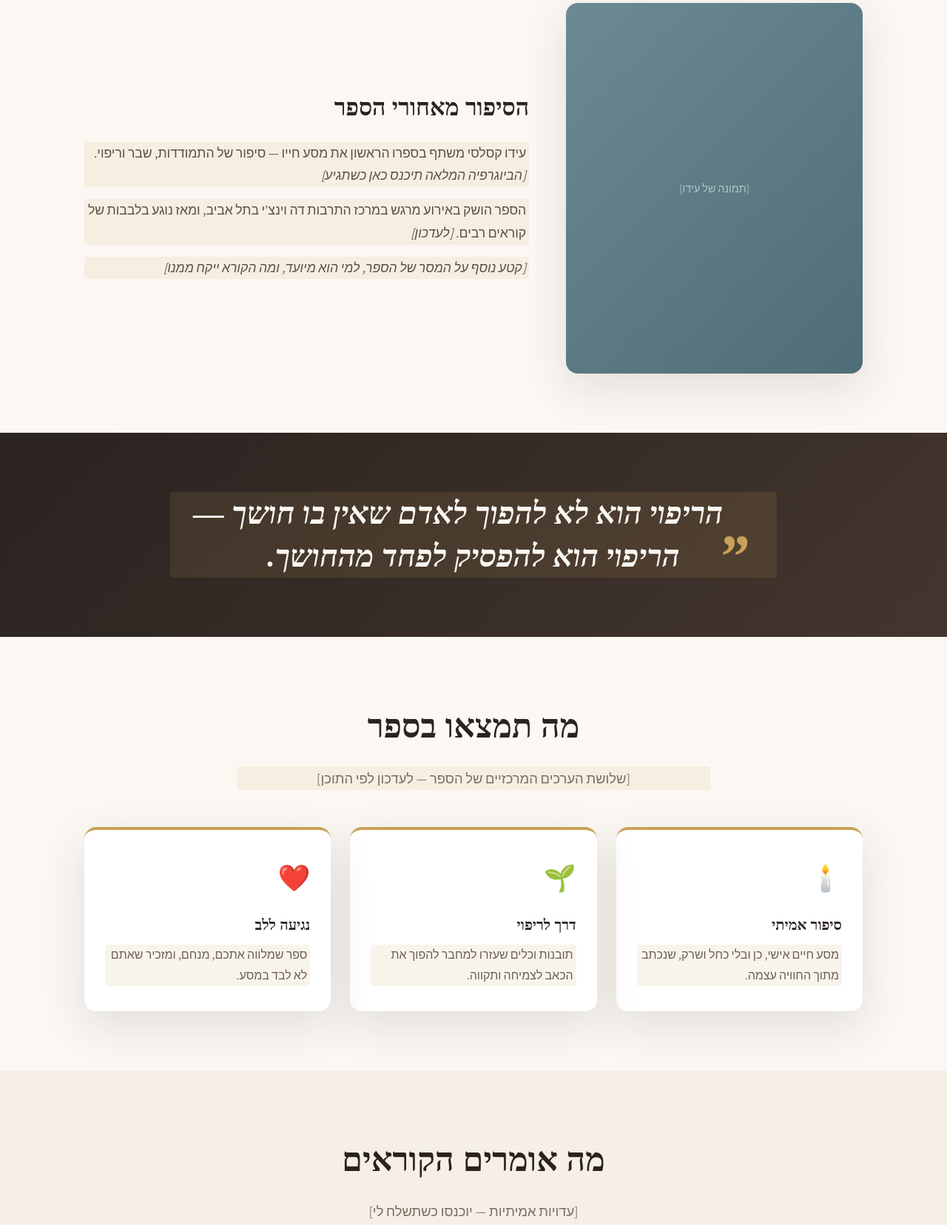
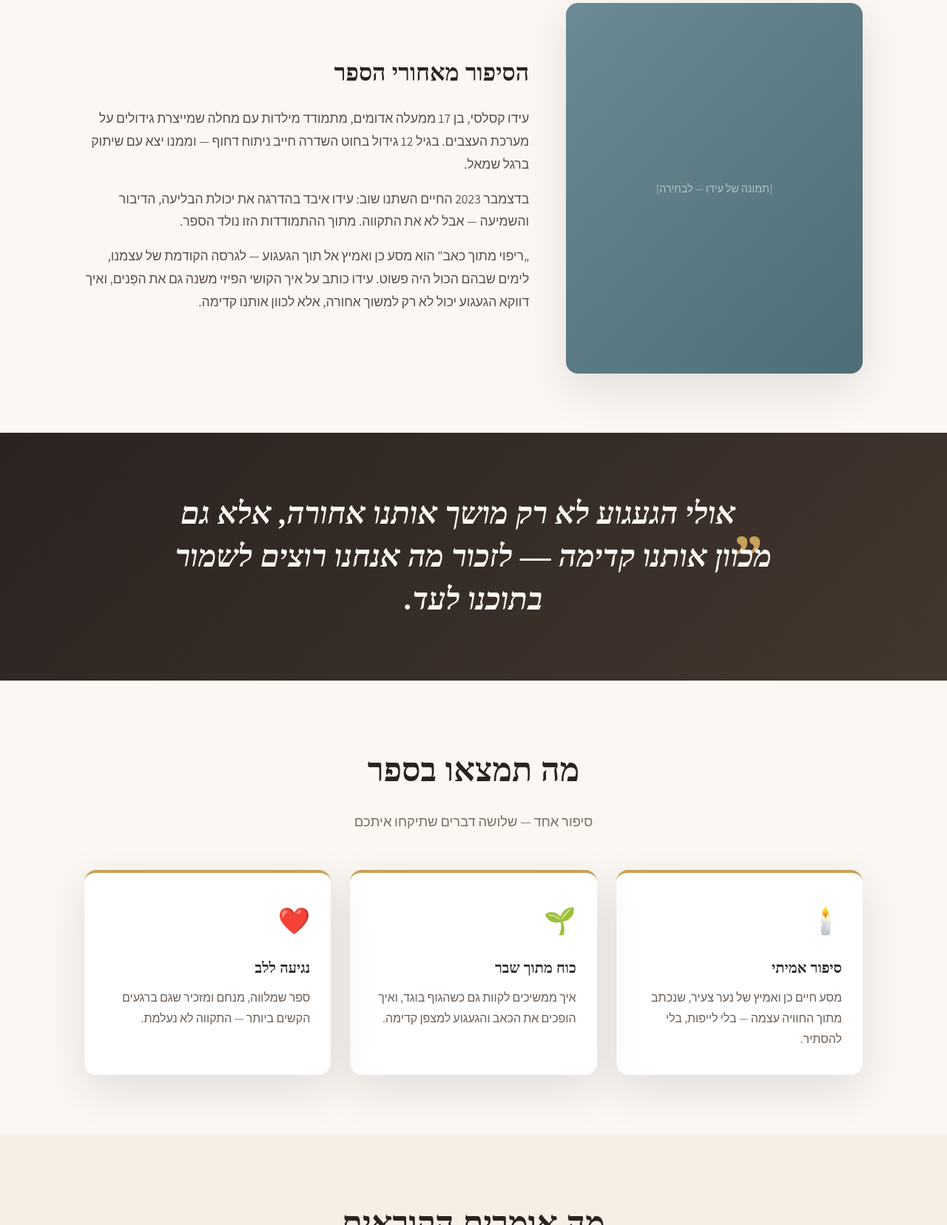
Before and after one commit to DaelShloush/ripuy-mitoch-book, a plain HTML site: page index.html in a window 1280 px wide. Shown: the part 812-2468 px from the top of the page at 74% size. Drawn offline with Linux system fonts and the light colour scheme; a web font is replaced by a local one.

Commit message:
עדכון תוכן אמיתי מהסרטון — סיפור עידו

```diff
--- a/index.html
+++ b/index.html
@@ -175,7 +175,7 @@
     <div data-anim>
       <span class="eyebrow">ספר ביכורים · עידו קסלסי</span>
       <h1>ריפוי<span class="accent">מתוך כאב</span></h1>
-      <p class="lead" data-fill>סיפור אישי ומרגש על מסע חיים — על נפילות, על הכוח לקום מחדש, ועל התקווה שנולדת דווקא מתוך השבר. <em>[טקסט לעדכון כשיגיעו החומרים]</em></p>
+      <p class="lead">סיפורו האמיתי של נער בן 17 שאיבד את מה שנחשב מובן מאליו — ומצא בתוך הכאב את הכוח, הגעגוע והתקווה. ספר שנוגע בלב ומזכיר לנו מה באמת חשוב.</p>
       <div class="hero-cta">
         <a class="btn" href="https://wa.me/972509969916?text=%D7%94%D7%99%D7%99%2C%20%D7%90%D7%A9%D7%9E%D7%97%20%D7%9C%D7%94%D7%96%D7%9E%D7%99%D7%9F%20%D7%90%D7%AA%20%D7%94%D7%A1%D7%A4%D7%A8%20%D7%A8%D7%99%D7%A4%D7%95%D7%99%20%D7%9E%D7%AA%D7%95%D7%9A%20%D7%9B%D7%90%D7%91" target="_blank" rel="noopener">
           <svg viewBox="0 0 24 24"><path d="M.057 24l1.687-6.163a11.867 11.867 0 01-1.587-5.945C.16 5.335 5.495 0 12.05 0a11.82 11.82 0 018.413 3.488 11.82 11.82 0 013.48 8.414c-.003 6.557-5.338 11.892-11.893 11.892a11.9 11.9 0 01-5.688-1.448L.057 24zm6.597-3.807c1.676.995 3.276 1.591 5.392 1.592 5.448 0 9.886-4.434 9.889-9.885.002-5.462-4.415-9.89-9.881-9.892-5.452 0-9.887 4.434-9.889 9.884a9.86 9.86 0 001.51 5.26l-.999 3.648 3.489-.607zm11.387-5.464c-.074-.124-.272-.198-.57-.347-.297-.149-1.758-.868-2.031-.967-.272-.099-.47-.149-.669.149-.198.297-.768.967-.941 1.165-.173.198-.347.223-.644.074-.297-.149-1.255-.462-2.39-1.475-.883-.788-1.48-1.761-1.653-2.059-.173-.297-.018-.458.13-.606.134-.133.297-.347.446-.521.151-.172.2-.296.3-.495.099-.198.05-.372-.025-.521-.075-.148-.669-1.611-.916-2.206-.242-.579-.487-.501-.669-.51l-.57-.01c-.198 0-.52.074-.792.372s-1.04 1.016-1.04 2.479 1.065 2.876 1.213 3.074c.149.198 2.095 3.2 5.076 4.487.709.306 1.263.489 1.694.626.712.226 1.36.194 1.872.118.571-.085 1.758-.719 2.006-1.413.248-.695.248-1.29.173-1.414z"/></svg>
@@ -199,12 +199,12 @@
 <!-- ===== ABOUT AUTHOR ===== -->
 <section class="about" id="about">
   <div class="wrap about-grid">
-    <div class="about-photo" data-anim>[תמונה של עידו]</div>
+    <div class="about-photo" data-anim>[תמונה של עידו — לבחירה]</div>
     <div class="about-text" data-anim>
       <h2>הסיפור מאחורי הספר</h2>
-      <p data-fill>עידו קסלסי משתף בספרו הראשון את מסע חייו — סיפור של התמודדות, שבר וריפוי. <em>[הביוגרפיה המלאה תיכנס כאן כשתגיע]</em></p>
-      <p data-fill>הספר הושק באירוע מרגש במרכז התרבות דה וינצ'י בתל אביב, ומאז נוגע בלבבות של קוראים רבים. <em>[לעדכון]</em></p>
-      <p data-fill><em>[קטע נוסף על המסר של הספר, למי הוא מיועד, ומה הקורא ייקח ממנו]</em></p>
+      <p>עידו קסלסי, בן 17 ממעלה אדומים, מתמודד מילדות עם מחלה שמייצרת גידולים על מערכת העצבים. בגיל 12 גידול בחוט השדרה חייב ניתוח דחוף — וממנו יצא עם שיתוק ברגל שמאל.</p>
+      <p>בדצמבר 2023 החיים השתנו שוב: עידו איבד בהדרגה את יכולת הבליעה, הדיבור והשמיעה — אבל לא את התקווה. מתוך ההתמודדות הזו נולד הספר.</p>
+      <p>„ריפוי מתוך כאב" הוא מסע כן ואמיץ אל תוך הגעגוע — לגרסה הקודמת של עצמנו, לימים שבהם הכול היה פשוט. עידו כותב על איך הקושי הפיזי משנה גם את הפְּנים, ואיך דווקא הגעגוע יכול לא רק למשוך אחורה, אלא לכוון אותנו קדימה.</p>
     </div>
   </div>
 </section>
@@ -212,7 +212,7 @@
 <!-- ===== QUOTE ===== -->
 <section class="quote-band">
   <div class="wrap">
-    <p class="q" data-anim data-fill>הריפוי הוא לא להפוך לאדם שאין בו חושך — הריפוי הוא להפסיק לפחד מהחושך.</p>
+    <p class="q" data-anim>אולי הגעגוע לא רק מושך אותנו אחורה, אלא גם מכוון אותנו קדימה — לזכור מה אנחנו רוצים לשמור בתוכנו לעד.</p>
   </div>
 </section>
 
@@ -220,11 +220,11 @@
 <section>
   <div class="wrap">
     <h2 class="section-title" data-anim>מה תמצאו בספר</h2>
-    <p class="section-sub" data-anim data-fill>[שלושת הערכים המרכזיים של הספר — לעדכון לפי התוכן]</p>
+    <p class="section-sub" data-anim>סיפור אחד — שלושה דברים שתיקחו איתכם</p>
     <div class="cards">
-      <div class="card" data-anim><div class="ic">🕯️</div><h3>סיפור אמיתי</h3><p data-fill>מסע חיים אישי, כן ובלי כחל ושרק, שנכתב מתוך החוויה עצמה.</p></div>
-      <div class="card" data-anim><div class="ic">🌱</div><h3>דרך לריפוי</h3><p data-fill>תובנות וכלים שעזרו למחבר להפוך את הכאב לצמיחה ותקווה.</p></div>
-      <div class="card" data-anim><div class="ic">❤️</div><h3>נגיעה ללב</h3><p data-fill>ספר שמלווה אתכם, מנחם, ומזכיר שאתם לא לבד במסע.</p></div>
+      <div class="card" data-anim><div class="ic">🕯️</div><h3>סיפור אמיתי</h3><p>מסע חיים כן ואמיץ של נער צעיר, שנכתב מתוך החוויה עצמה — בלי לייפות, בלי להסתיר.</p></div>
+      <div class="card" data-anim><div class="ic">🌱</div><h3>כוח מתוך שבר</h3><p>איך ממשיכים לקוות גם כשהגוף בוגד, ואיך הופכים את הכאב והגעגוע למצפן קדימה.</p></div>
+      <div class="card" data-anim><div class="ic">❤️</div><h3>נגיעה ללב</h3><p>ספר שמלווה, מנחם ומזכיר שגם ברגעים הקשים ביותר — התקווה לא נעלמת.</p></div>
     </div>
   </div>
 </section>
@@ -233,10 +233,10 @@
 <section class="testi">
   <div class="wrap">
     <h2 class="section-title" data-anim>מה אומרים הקוראים</h2>
-    <p class="section-sub" data-anim>[עדויות אמיתיות — יוכנסו כשתשלח לי]</p>
+    <p class="section-sub" data-anim>מילים חמות ממי שכבר קרא</p>
     <div class="testi-grid">
-      <div class="testi-card" data-anim><div class="stars">★★★★★</div><p data-fill>„קראתי את הספר — מדהים מאוד, מרגש מאוד ונעים לקרוא. יש הרבה מסרים חיוביים ללמידה."</p><span class="who">— קורא/ת [לאימות]</span></div>
-      <div class="testi-card" data-anim><div class="stars">★★★★★</div><p data-fill>„[עדות נוספת תיכנס כאן]"</p><span class="who">— [שם]</span></div>
+      <div class="testi-card" data-anim><div class="stars">★★★★★</div><p>„קראתי את הספר — מדהים מאוד, מרגש מאוד ונעים לקרוא אותו. יש הרבה מסרים חיוביים ללמידה. יישר כוח!"</p><span class="who">— קורא/ת [לאימות]</span></div>
+      <div class="testi-card" data-anim><div class="stars">★★★★★</div><p data-fill>„[עדות נוספת — תשלח לי ואוסיף]"</p><span class="who">— [שם]</span></div>
     </div>
   </div>
 </section>
```
